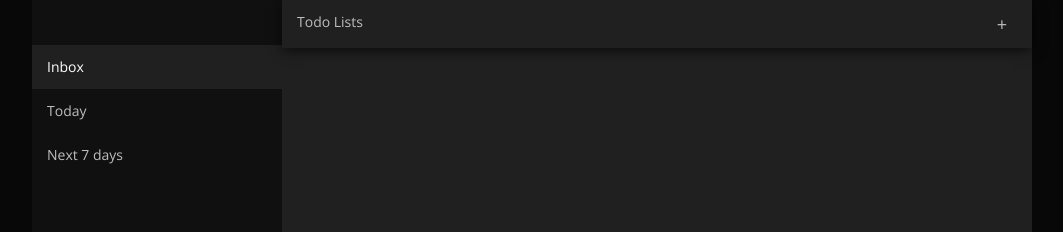
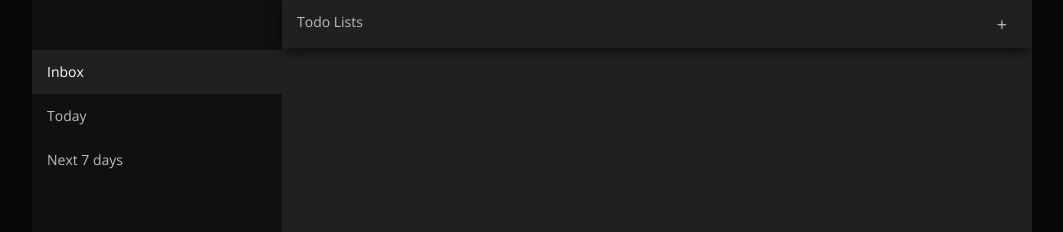
Before and after one commit to rajnishcoder/todoApp, an Angular app: page / in a window 1280 px wide. Shown: the top 232 px of the page, without its empty margins (108-1171 px from the left). Built offline with nearby package versions, Linux system fonts and the light colour scheme.

Commit message:
sidebar margin fixed

```diff
--- a/src/app/components/leftbar/leftbar.component.scss
+++ b/src/app/components/leftbar/leftbar.component.scss
@@ -9,7 +9,7 @@
 .sideMenuWrap {
     width: 100%;
     float: left;
-    margin-top: 45px;
+    margin-top: 50px;
 }
 .sideMenuWrap li{
     width: 100%;
```
